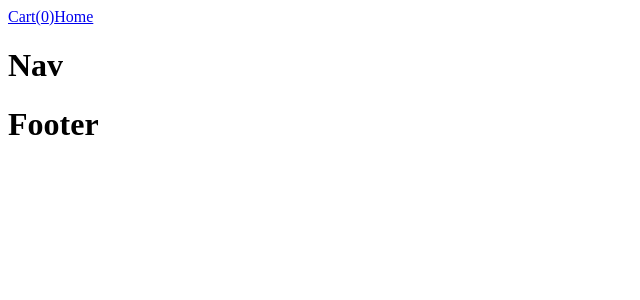
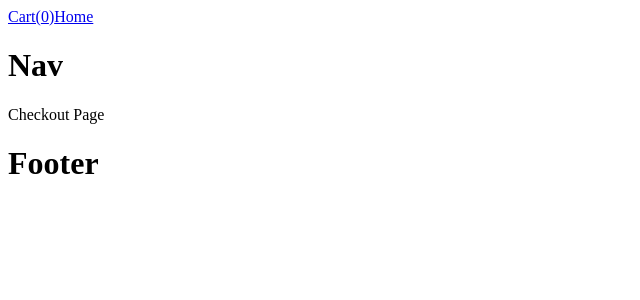
Before and after one commit to dias-steve/adpro, a React (Create React App) app: page /checkout in a window 1280 px wide. Shown: the top 300 px of the page, without its empty margins (0-640 px from the left). Built offline with nearby package versions, Linux system fonts and the light colour scheme.

Commit message:
page checkout created

```diff
--- a/src/App.js
+++ b/src/App.js
@@ -8,9 +8,11 @@ import CategoriePage from "./pages/CategoriePage";
 import ProductPage from "./pages/ProductPage";
 import ContactPage from "./pages/ContactPage";
 import Cart from './pages/Cart';
+import Checkout from "./pages/Checkout";
 
 import "./default.scss";
 import MainLayout from "./layouts/MainLayout";
+
 
 const queryClient = new QueryClient()
 function App() {
@@ -25,6 +27,7 @@ function App() {
           <Route exact path="/product/:idproduct" element={<ProductPage />} />
           <Route exact path="/contact" element={<ContactPage />} />
           <Route exact path="/cart" element={<Cart/>} />
+          <Route exact path="/checkout" element={<Checkout/>} />
         </Routes>
         {/* <ReactQueryDevtools initialIsOpen /> */}
         </MainLayout>
--- a/src/components/ProductCardList/index.js
+++ b/src/components/ProductCardList/index.js
@@ -3,6 +3,7 @@ import './styles.scss';
 import  { selectCartItems, selectCartTotal} from './../../redux/Cart/cart.selector';
 import { createStructuredSelector } from 'reselect';
 import { useSelector } from 'react-redux';
+import { Link } from 'react-router-dom';
 const mapState = createStructuredSelector({
     cartItems: selectCartItems,
     total: selectCartTotal
@@ -15,6 +16,7 @@ const ProductCardList = () => {
 
         <h2> Produit in the cart </h2>
         {cartItems.length > 0  ?(
+            <div>
                 <ul>
                     {cartItems.map((item,pos) =>{
                         return(
@@ -22,6 +24,9 @@ const ProductCardList = () => {
                         )
                     })}
                 </ul>
+                <Link to='/checkout'> checkout </Link>
+            </div>
+
         ): <p>votre panier est vide</p>}
         <p>les total est de: { total }€</p>
     </div>)
--- /dev/null
+++ b/src/pages/Checkout/index.js
@@ -0,0 +1,12 @@
+import React from 'react';
+import './styles.scss';
+
+const Checkout = () => {
+
+    return (<div className='checkout'>
+        <p> Checkout Page</p>
+    </div>)
+
+}
+
+export default Checkout;
```
Also changed, not shown: src/pages/Checkout/styles.scss (added). Lines whose indentation alone changed are shown as unchanged.
